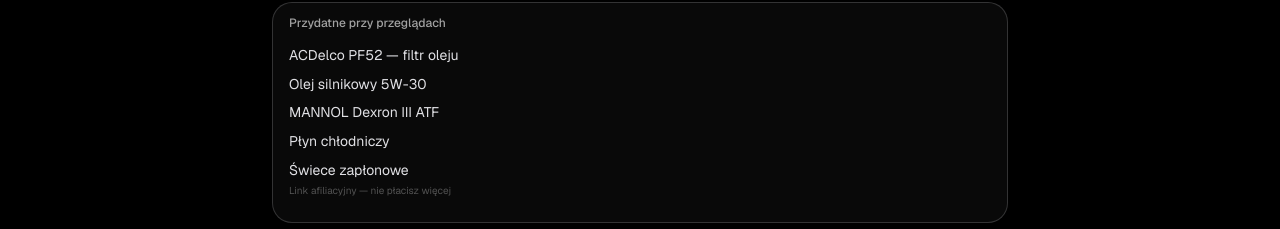
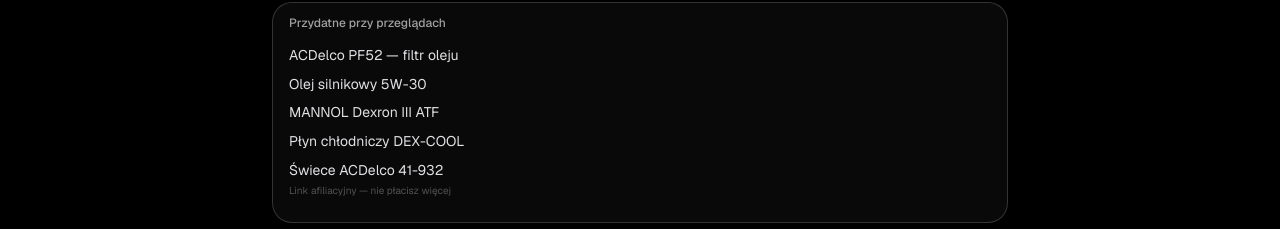
Before and after one commit to tsrc4mm9gg-netizen/gmt400-app, a Next.js app: page /przeglady in a window 1280 px wide. Shown: the part 6255-6484 px from the top of the page. Built offline with nearby package versions, Linux system fonts and the light colour scheme.

Commit message:
fix: improve search terms in przeglady page

```diff
--- a/src/app/przeglady/page.tsx
+++ b/src/app/przeglady/page.tsx
@@ -21,8 +21,8 @@ export default function PrzegladyPage() {
           { name: 'ACDelco PF52 — filtr oleju', search: 'ACDelco PF52' },
           { name: 'Olej silnikowy 5W-30', search: '5W-30 engine oil' },
           { name: 'MANNOL Dexron III ATF', search: 'MANNOL Dexron III ATF' },
-          { name: 'Płyn chłodniczy', search: 'coolant antifreeze' },
-          { name: 'Świece zapłonowe', search: 'spark plugs GMT400 Vortec' },
+          { name: 'Płyn chłodniczy DEX-COOL', search: 'DEX-COOL coolant' },
+          { name: 'Świece ACDelco 41-932', search: 'ACDelco 41-932' },
         ]}
       />
     </div>
```
